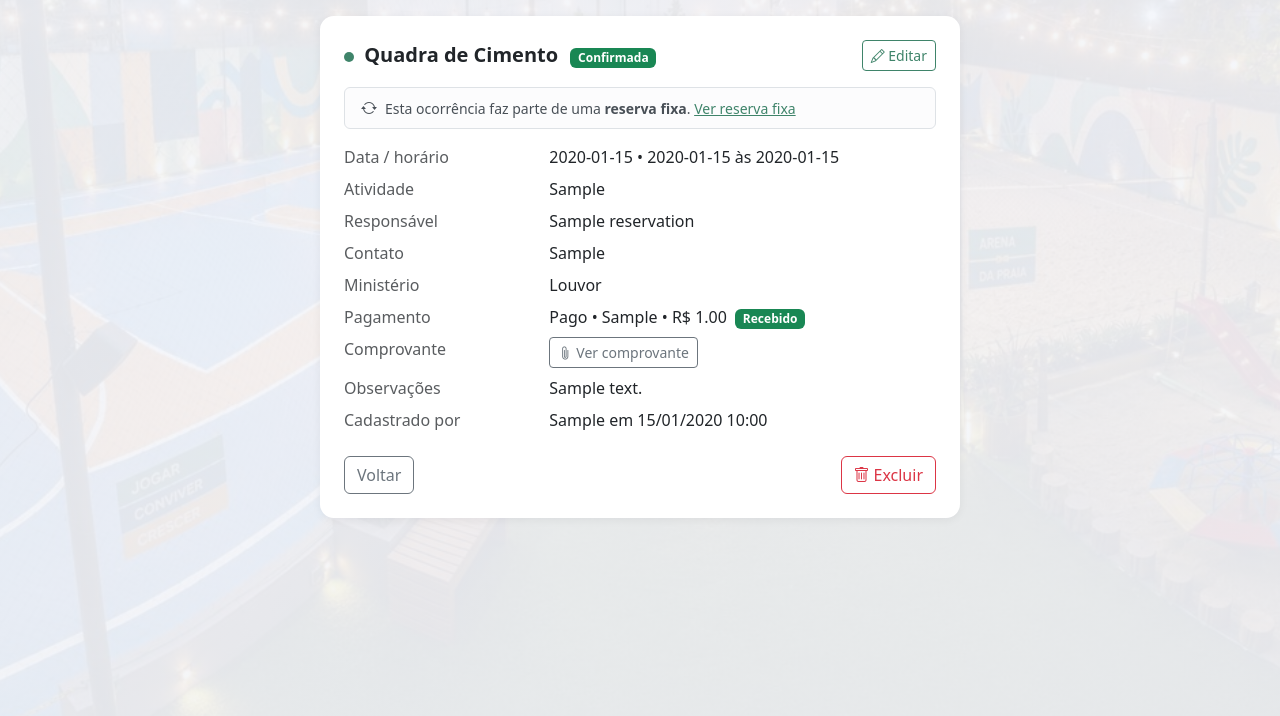
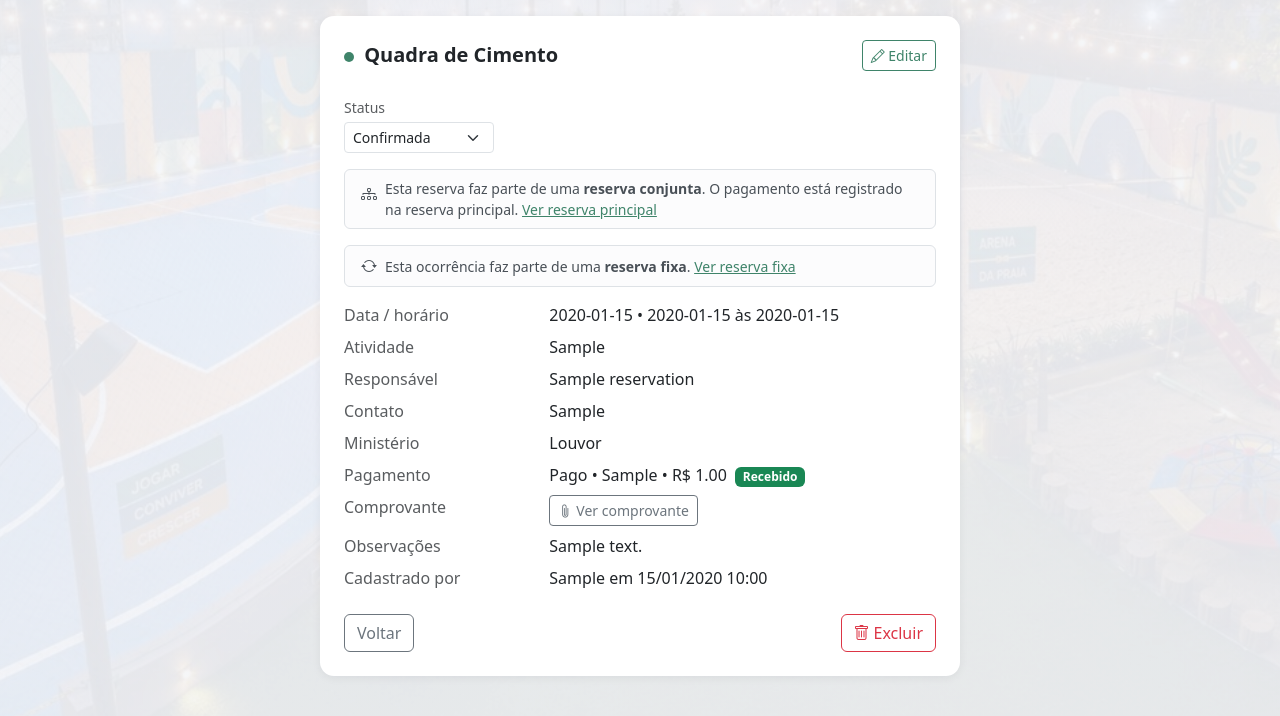
Before and after one commit to rcrjunior12/reserva-espacos, a Flask app: page /reservas/1 in a window 1280 px wide. Shown: the part 56-772 px from the top of the page. Run offline with Flask 3, Linux system fonts and the light colour scheme; a user stored in the database is signed in; tables that the repository leaves empty hold one stand-in row (values such as "Sample post").

Commit message:
Reserva multi-espaço, status rápido e correções

```diff
--- a/app.py
+++ b/app.py
@@ -95,6 +95,7 @@ def dashboard():
         Reservation.query.filter_by(
             is_paid=True, payment_confirmed=False, recurring_booking_id=None
         )
+        .filter(Reservation.status != "Cancelada")
         .order_by(Reservation.date.asc())
         .all()
     )
@@ -347,6 +348,25 @@ def reservas_list():
             representantes.append(escolhida)
         reservas = sorted(avulsas + representantes, key=lambda r: (r.date, r.start_time), reverse=True)
 
+    # Para reservas conjuntas (vários espaços), anota os nomes dos outros espaços do grupo
+    # para exibir "reserva conjunta com..." na listagem, sem duplicar a lógica no template.
+    grupos_ids = {r.group_id for r in reservas if r.group_id}
+    outros_por_grupo = {}
+    if grupos_ids:
+        membros = (
+            Reservation.query.filter(Reservation.group_id.in_(grupos_ids))
+            .join(Space)
+            .order_by(Space.name)
+            .all()
+        )
+        for m in membros:
+            outros_por_grupo.setdefault(m.group_id, []).append(m)
+    for r in reservas:
+        if r.group_id:
+            r.outros_espacos_grupo = [m.space.name for m in outros_por_grupo.get(r.group_id, []) if m.id != r.id]
+        else:
+            r.outros_espacos_grupo = []
+
     spaces = Space.query.order_by(Space.name).all()
     ministries = Ministry.query.order_by(Ministry.name).all()
 
@@ -377,14 +397,14 @@ def reserva_nova():
 
     if request.method == "POST":
         form = request.form
-        space_id = form.get("space_id", type=int)
+        space_ids = sorted({int(x) for x in form.getlist("space_id") if x.strip().isdigit()})
         date_str = form.get("date", "")
         start_time = form.get("start_time", "")
         end_time = form.get("end_time", "")
 
         errors = []
-        if not space_id:
-            errors.append("Selecione um espaço.")
+        if not space_ids:
+            errors.append("Selecione ao menos um espaço.")
         if not date_str:
             errors.append("Informe a data.")
         if not start_time or not end_time:
@@ -394,14 +414,16 @@ def reserva_nova():
         if not form.get("requester_name", "").strip():
             errors.append("Informe o nome do responsável.")
 
-        conflict = None
-        if space_id and date_str and start_time and end_time and start_time < end_time:
-            conflict = check_conflict(space_id, date_str, start_time, end_time)
-            if conflict:
-                errors.append(
-                    f"Conflito de horário: {conflict.space.name} já está reservado por "
-                    f"{conflict.requester_name} das {conflict.start_time} às {conflict.end_time} nesse dia."
-                )
+        if space_ids and date_str and start_time and end_time and start_time < end_time:
+            for sid in space_ids:
+                conflict = check_conflict(sid, date_str, start_time, end_time)
+                if conflict:
+                    sp = Space.query.get(sid)
+                    errors.append(
+                        f"Conflito de horário em {sp.name if sp else 'espaço selecionado'}: já reservado por "
+                        f"{conflict.requester_name} das {conflict.start_time} às {conflict.end_time} "
+                        f"(via {conflict.space.name}) nesse dia."
+                    )
 
         if errors:
             for e in errors:
@@ -410,6 +432,7 @@ def reserva_nova():
                 "reserva_form.html", spaces=spaces, ministries=ministries,
                 formas=FORMAS_PAGAMENTO, status_options=STATUS_RESERVA,
                 reserva=None, form=form,
+                selected_space_ids=[str(x) for x in space_ids],
             )
 
         is_paid = form.get("is_paid") == "on"
@@ -420,29 +443,55 @@ def reserva_nova():
             file.save(os.path.join(app.config["UPLOAD_FOLDER"], filename))
             proof_filename = filename
 
-        reserva = Reservation(
-            space_id=space_id,
-            ministry_id=form.get("ministry_id", type=int) or None,
-            requester_name=form.get("requester_name", "").strip(),
-            requester_contact=form.get("requester_contact", "").strip(),
-            activity=form.get("activity", "").strip(),
-            date=date_str,
-            start_time=start_time,
-            end_time=end_time,
-            is_paid=is_paid,
-            payment_method=form.get("payment_method", "") if is_paid else "",
-            payment_value=float(form.get("payment_value") or 0) if is_paid else 0.0,
-            payment_proof_filename=proof_filename,
-            payment_confirmed=form.get("payment_confirmed") == "on",
-            payment_paid_at=date.today().isoformat() if form.get("payment_confirmed") == "on" else "",
-            status=form.get("status", "Confirmada"),
-            notes=form.get("notes", "").strip(),
-            created_by=current_user.name,
-        )
-        db.session.add(reserva)
+        ministry_id = form.get("ministry_id", type=int) or None
+        requester_name = form.get("requester_name", "").strip()
+        requester_contact = form.get("requester_contact", "").strip()
+        activity = form.get("activity", "").strip()
+        status_val = form.get("status", "Confirmada")
+        notes = form.get("notes", "").strip()
+        payment_method = form.get("payment_method", "") if is_paid else ""
+        payment_value = float(form.get("payment_value") or 0) if is_paid else 0.0
+        payment_confirmed = form.get("payment_confirmed") == "on"
+        payment_paid_at = date.today().isoformat() if payment_confirmed else ""
+
+        multi = len(space_ids) > 1
+        criadas = []
+        for idx, sid in enumerate(space_ids):
+            principal = idx == 0
+            r = Reservation(
+                space_id=sid,
+                ministry_id=ministry_id,
+                requester_name=requester_name,
+                requester_contact=requester_contact,
+                activity=activity,
+                date=date_str,
+                start_time=start_time,
+                end_time=end_time,
+                is_paid=is_paid if principal else False,
+                payment_method=payment_method if principal else "",
+                payment_value=payment_value if principal else 0.0,
+                payment_proof_filename=proof_filename if principal else "",
+                payment_confirmed=payment_confirmed if principal else False,
+                payment_paid_at=payment_paid_at if principal else "",
+                status=status_val,
+                notes=notes,
+                created_by=current_user.name,
+            )
+            db.session.add(r)
+            criadas.append(r)
+
+        db.session.flush()
+        if multi:
+            group_id = criadas[0].id
+            for r in criadas:
+                r.group_id = group_id
+
         db.session.commit()
-        flash("Reserva criada com sucesso.", "success")
-        return redirect(url_for("reserva_detail", reserva_id=reserva.id))
+        if multi:
+            flash(f"Reserva conjunta criada em {len(criadas)} espaços. O valor informado foi registrado na reserva principal.", "success")
+        else:
+            flash("Reserva criada com sucesso.", "success")
+        return redirect(url_for("reserva_detail", reserva_id=criadas[0].id))
 
     prefill_date = request.args.get("date", "")
     prefill_space = request.args.get("space_id", "")
@@ -450,7 +499,8 @@ def reserva_nova():
         "reserva_form.html", spaces=spaces, ministries=ministries,
         formas=FORMAS_PAGAMENTO, status_options=STATUS_RESERVA,
         reserva=None,
-        form={"date": prefill_date, "space_id": prefill_space, "status": "Confirmada"},
+        form={"date": prefill_date, "status": "Confirmada"},
+        selected_space_ids=[prefill_space] if prefill_space else [],
     )
 
 
@@ -458,7 +508,15 @@ def reserva_nova():
 @login_required
 def reserva_detail(reserva_id):
     reserva = Reservation.query.get_or_404(reserva_id)
-    return render_template("reserva_detail.html", reserva=reserva)
+    grupo = []
+    if reserva.group_id:
+        grupo = (
+            Reservation.query.filter(Reservation.group_id == reserva.group_id, Reservation.id != reserva.id)
+            .join(Space)
+            .order_by(Space.name)
+            .all()
+        )
+    return render_template("reserva_detail.html", reserva=reserva, grupo=grupo, status_options=STATUS_RESERVA)
 
 
 @app.route("/reservas/<int:reserva_id>/editar", methods=["GET", "POST"])
@@ -545,10 +603,34 @@ def reserva_editar(reserva_id):
 @login_required
 def reserva_excluir(reserva_id):
     reserva = Reservation.query.get_or_404(reserva_id)
-    db.session.delete(reserva)
-    db.session.commit()
-    flash("Reserva excluída.", "info")
+    if reserva.group_id and reserva.group_id == reserva.id:
+        # É a reserva principal de uma reserva conjunta: remove o grupo inteiro,
+        # para não deixar as outras reservas "fantasmas" ocupando os demais espaços.
+        grupo = Reservation.query.filter_by(group_id=reserva.group_id).all()
+        qtd = len(grupo)
+        for r in grupo:
+            db.session.delete(r)
+        db.session.commit()
+        flash(f"Reserva conjunta excluída ({qtd} espaço(s)).", "info")
+    else:
+        db.session.delete(reserva)
+        db.session.commit()
+        flash("Reserva excluída.", "info")
     return redirect(url_for("reservas_list"))
+
+
+@app.route("/reservas/<int:reserva_id>/status", methods=["POST"])
+@login_required
+def reserva_status(reserva_id):
+    reserva = Reservation.query.get_or_404(reserva_id)
+    novo_status = request.form.get("status", "")
+    if novo_status not in STATUS_RESERVA:
+        flash("Status inválido.", "danger")
+    else:
+        reserva.status = novo_status
+        db.session.commit()
+        flash("Status atualizado.", "success")
+    return redirect(request.referrer or url_for("reservas_list"))
 
 
 @app.route("/uploads/<path:filename>")
@@ -857,7 +939,10 @@ def cobrancas_list():
             "ordenacao": b.month,
         })
 
-    avulsas_q = Reservation.query.filter_by(is_paid=True, recurring_booking_id=None, payment_confirmed=pagas)
+    avulsas_q = (
+        Reservation.query.filter_by(is_paid=True, recurring_booking_id=None, payment_confirmed=pagas)
+        .filter(Reservation.status != "Cancelada")
+    )
     if not pagas:
         avulsas_q = avulsas_q.filter(Reservation.date <= fim_mes_atual.isoformat())
     avulsas = avulsas_q.all()
@@ -1115,6 +1200,8 @@ def run_light_migrations():
                 conn.execute(text("ALTER TABLE reservation ADD COLUMN recurring_booking_id INTEGER"))
             if "payment_paid_at" not in cols:
                 conn.execute(text("ALTER TABLE reservation ADD COLUMN payment_paid_at VARCHAR(10) DEFAULT ''"))
+            if "group_id" not in cols:
+                conn.execute(text("ALTER TABLE reservation ADD COLUMN group_id INTEGER"))
             conn.commit()
     if inspector.has_table("space"):
         cols = {c["name"] for c in inspector.get_columns("space")}
--- a/models.py
+++ b/models.py
@@ -85,6 +85,11 @@ class Reservation(db.Model):
     created_by = db.Column(db.String(120), default="")
 
     recurring_booking_id = db.Column(db.Integer, db.ForeignKey("recurring_booking.id"), nullable=True)
+
+    # Reserva conjunta (vários espaços ao mesmo tempo, ex: Pátio inteiro escolhido na hora).
+    # group_id aponta para o id da própria reserva "principal" (que carrega o pagamento);
+    # as demais reservas do grupo têm o mesmo group_id, mas espaços diferentes.
+    group_id = db.Column(db.Integer, nullable=True)
 
     def datetime_range_str(self):
         return f"{self.date} {self.start_time} - {self.end_time}"
--- a/templates/reserva_detail.html
+++ b/templates/reserva_detail.html
@@ -6,12 +6,38 @@
     <div>
       <span class="badge-space" style="background:{{ reserva.space.color }}"></span>
       <span class="fs-5 fw-semibold">{{ reserva.space.name }}</span>
-      {% if reserva.status == 'Confirmada' %}<span class="badge text-bg-success ms-2">Confirmada</span>
-      {% elif reserva.status == 'Pendente' %}<span class="badge text-bg-warning ms-2">Pendente</span>
-      {% else %}<span class="badge text-bg-secondary ms-2">Cancelada</span>{% endif %}
     </div>
     <a href="{{ url_for('reserva_editar', reserva_id=reserva.id) }}" class="btn btn-sm btn-outline-primary"><i class="bi bi-pencil"></i> Editar</a>
   </div>
+
+  <div class="mt-2">
+    <label class="form-label small text-muted mb-1">Status</label>
+    <form method="post" action="{{ url_for('reserva_status', reserva_id=reserva.id) }}">
+      <select name="status" class="form-select form-select-sm" style="width:auto;" onchange="this.form.submit()">
+        <option value="Confirmada" {% if reserva.status == 'Confirmada' %}selected{% endif %}>Confirmada</option>
+        <option value="Pendente" {% if reserva.status == 'Pendente' %}selected{% endif %}>Pendente</option>
+        <option value="Cancelada" {% if reserva.status == 'Cancelada' %}selected{% endif %}>Não acontecerá</option>
+      </select>
+    </form>
+  </div>
+
+  {% if grupo %}
+  <div class="alert alert-light border d-flex align-items-start gap-2 py-2 px-3 mb-3 mt-3">
+    <i class="bi bi-diagram-3 mt-1"></i>
+    <div class="small">
+      <strong>Reserva conjunta.</strong> Esta é a reserva principal — o pagamento cobre todos os espaços juntos.
+      Também ocupa: {% for g in grupo %}<a href="{{ url_for('reserva_detail', reserva_id=g.id) }}">{{ g.space.name }}</a>{% if not loop.last %}, {% endif %}{% endfor %}.
+    </div>
+  </div>
+  {% elif reserva.group_id %}
+  <div class="alert alert-light border d-flex align-items-start gap-2 py-2 px-3 mb-3 mt-3">
+    <i class="bi bi-diagram-3 mt-1"></i>
+    <div class="small">
+      Esta reserva faz parte de uma <strong>reserva conjunta</strong>. O pagamento está registrado na reserva principal.
+      <a href="{{ url_for('reserva_detail', reserva_id=reserva.group_id) }}">Ver reserva principal</a>
+    </div>
+  </div>
+  {% endif %}
 
   {% if reserva.recurring_booking %}
   <div class="alert alert-light border d-flex align-items-center gap-2 py-2 px-3 mb-3">
@@ -44,6 +70,8 @@
     <dd class="col-7 col-md-8">
       {% if reserva.recurring_booking and reserva.recurring_booking.billing_type == 'Mensal' %}
         Parte da mensalidade da reserva fixa (R$ {{ '%.2f'|format(reserva.recurring_booking.monthly_value) }}/mês)
+      {% elif reserva.group_id and reserva.group_id != reserva.id %}
+        Coberto pelo pagamento da reserva principal
       {% elif reserva.is_paid %}
         Pago • {{ reserva.payment_method or 'forma não informada' }} • R$ {{ '%.2f'|format(reserva.payment_value) }}
         {% if reserva.payment_confirmed %}<span class="badge text-bg-success ms-1">Recebido</span>
```
Also changed, not shown: templates/reserva_form.html (+42 -4 lines), templates/reservas_list.html (+22 -3 lines).
